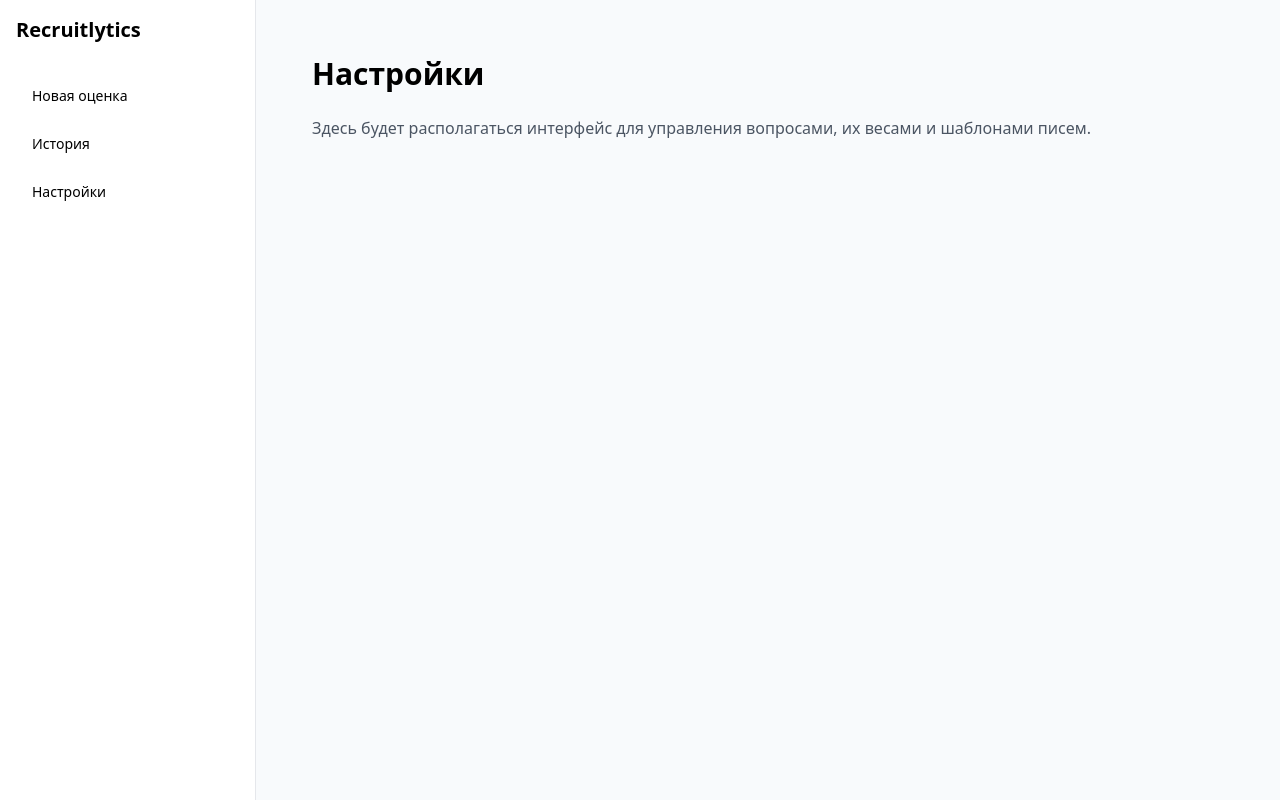
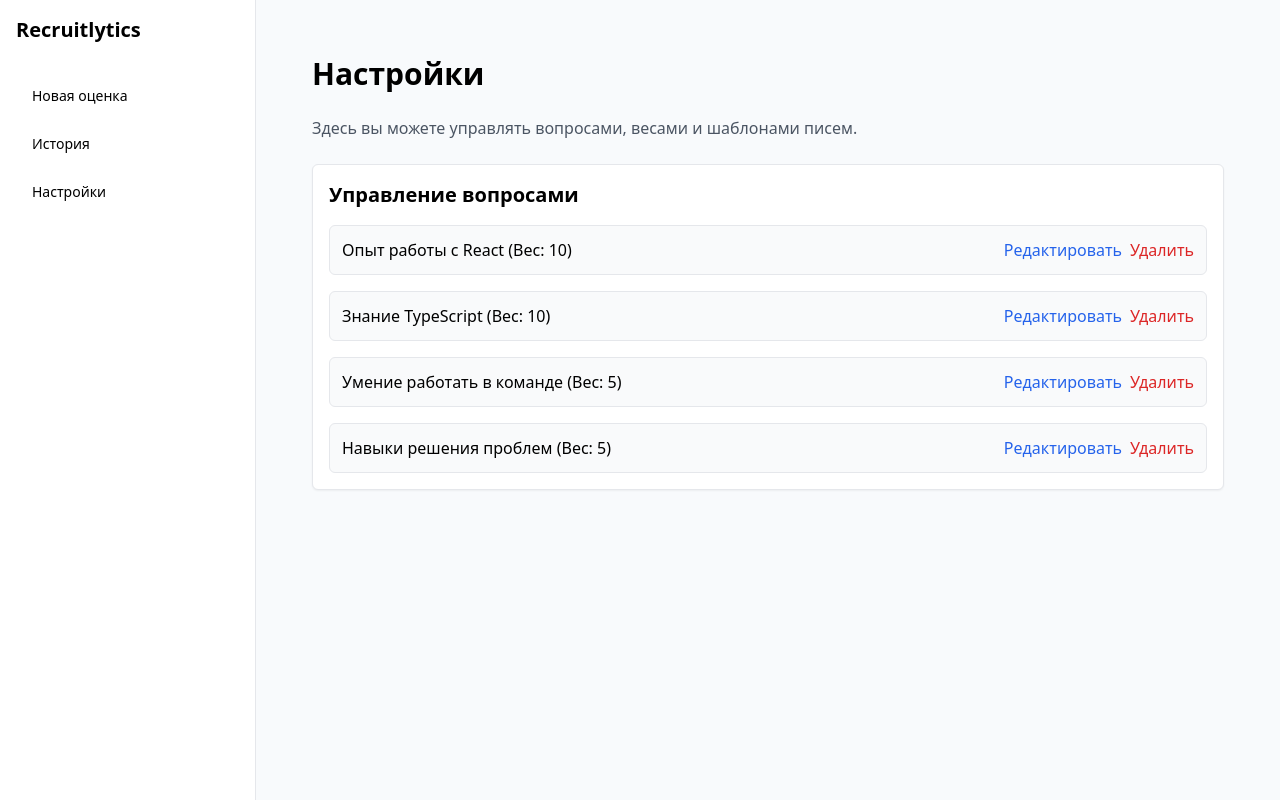
Before and after one commit to haaum666/Recruitlytics, a React (Vite) app: page / in a window 1280 px wide. Both pictures are taken after a click on the button "Настройки". Built offline with nearby package versions, Linux system fonts and the light colour scheme.

Commit message:
Update SettingsPage.jsx

```diff
--- a/src/pages/SettingsPage.jsx
+++ b/src/pages/SettingsPage.jsx
@@ -1,12 +1,16 @@
 import React from 'react';
+import QuestionsEditor from '../components/settings/QuestionsEditor';
 
 function SettingsPage() {
   return (
     <div className="p-6">
       <h1 className="text-3xl font-bold mb-6">Настройки</h1>
-      <p className="text-gray-600">
-        Здесь будет располагаться интерфейс для управления вопросами, их весами и шаблонами писем.
+      <p className="text-gray-600 mb-6">
+        Здесь вы можете управлять вопросами, весами и шаблонами писем.
       </p>
+      <div className="space-y-6">
+        <QuestionsEditor />
+      </div>
     </div>
   );
 }
```
